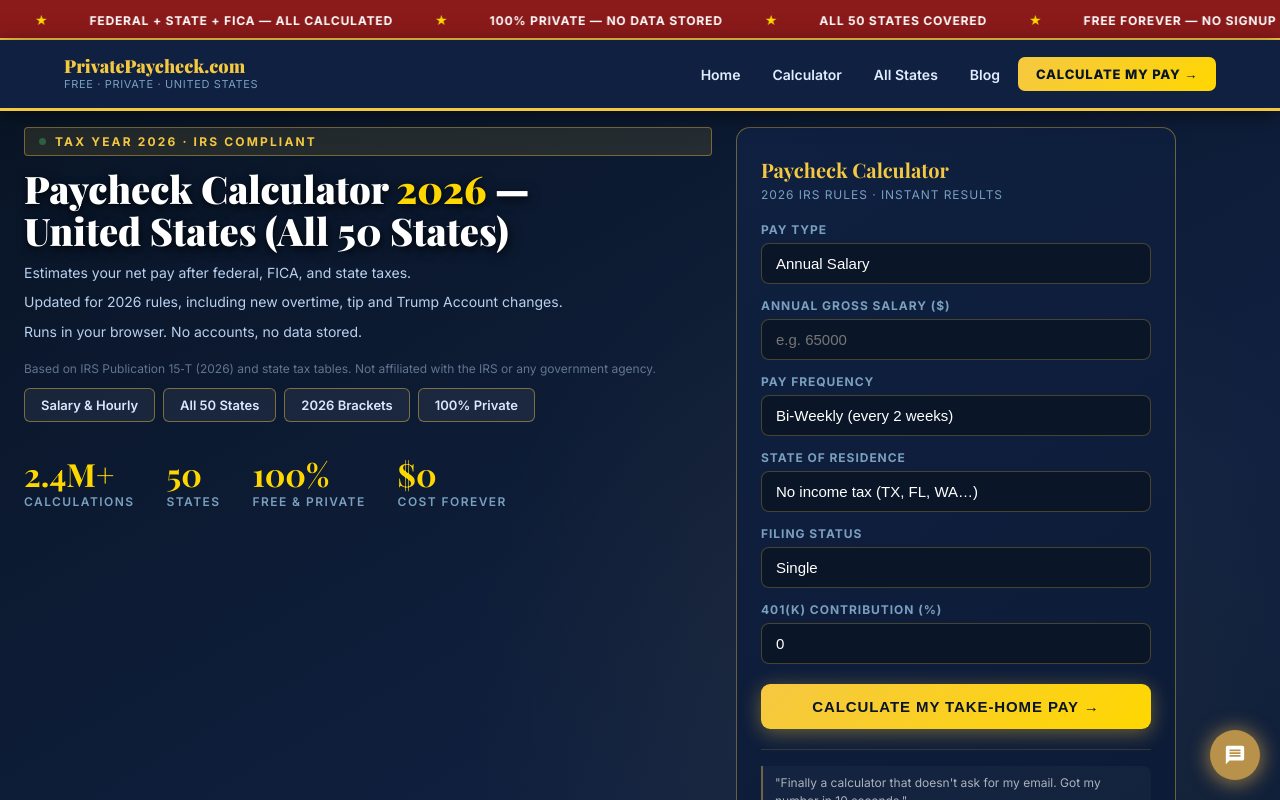
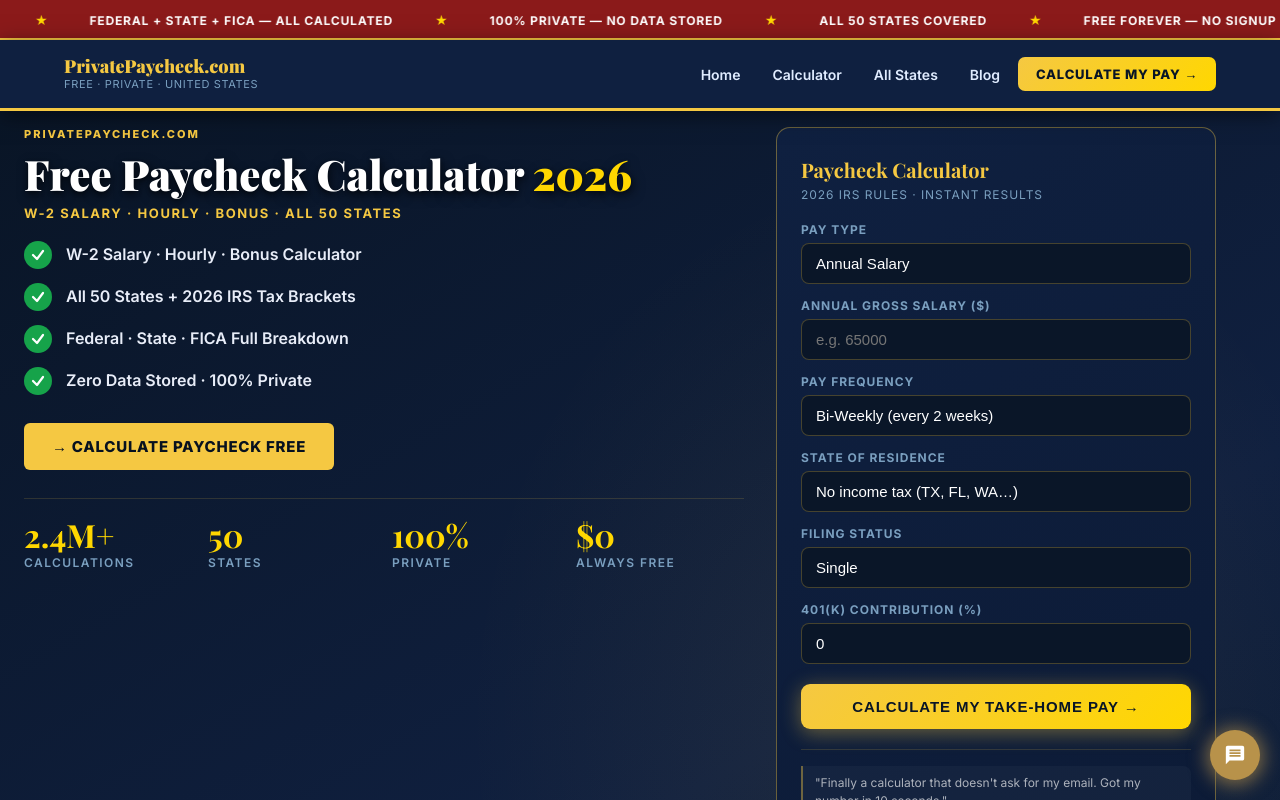
Before and after one commit to devqrcraft-ui/privatepaycheck, a Next.js app: page / in a window 1280 px wide. Shown: the top 800 px of the page. Built offline with nearby package versions, Linux system fonts and the light colour scheme.

Commit message:
ui: hero redesign — banner style with checkmarks, no empty space, CTA button

```diff
--- a/src/app/home-client.tsx
+++ b/src/app/home-client.tsx
@@ -64,7 +64,7 @@ const CSS = `
 
   .hero{background:linear-gradient(150deg,#091526 0%,#102040 55%,#0A1A30 100%);padding:16px 24px 24px;position:relative;overflow:hidden;}
   .hero::after{content:'';position:absolute;inset:0;background:radial-gradient(ellipse 55% 70% at 72% 50%,rgba(245,200,66,.07) 0%,transparent 65%);pointer-events:none;}
-  .hero-inner{max-width:100%;width:100%;margin:0 auto;display:grid;grid-template-columns:1fr minmax(0,520px);gap:24px;align-items:start;position:relative;z-index:1;}
+  .hero-inner{max-width:100%;width:100%;margin:0 auto;display:grid;grid-template-columns:1fr minmax(0,480px);gap:32px;align-items:start;position:relative;z-index:1;}
   .hero-copy{display:flex;flex-direction:column;justify-content:center;}
   .hero-badge{display:inline-flex;align-items:center;gap:9px;background:rgba(245,200,66,.11);border:1px solid rgba(245,200,66,.40);color:#F5C842;font-size:12px;font-weight:700;letter-spacing:0.18em;text-transform:uppercase;padding:6px 14px;border-radius:4px;margin-bottom:12px;}
   .badge-dot{width:7px;height:7px;border-radius:50%;background:#4ADE80;animation:bdpulse 2s infinite;flex-shrink:0;}
@@ -104,7 +104,7 @@ const CSS = `
 
   body{user-select:none;-webkit-user-select:none;}
   input,textarea,select,.selectable{user-select:text;-webkit-user-select:text;}
-@media(max-width:900px){.hero-inner{grid-template-columns:1fr;gap:24px;}.hero{padding:24px 20px 60px;}.feat-grid{grid-template-columns:repeat(2,1fr);}.hero-copy{order:-1;}}
+@media(max-width:900px){.hero-inner{grid-template-columns:1fr;gap:20px;}.hero{padding:20px 16px 32px;}.feat-grid{grid-template-columns:repeat(2,1fr);}.hero-copy{order:-1;}}
   @media(max-width:540px){.hero{padding:16px 12px 32px;}.hero h1{font-size:28px;}.hero-desc{font-size:15px!important;}.pp-section{padding:24px 12px;}.featured-states{padding:24px 12px;}.obbb-section{padding:24px 12px;}.feat-grid{grid-template-columns:1fr;}.feat-card{padding:20px 16px;}.feat-title{font-size:20px!important;}.feat-desc{font-size:16px!important;line-height:1.75!important;}.states-grid{grid-template-columns:repeat(2,1fr);}.salary-grid{grid-template-columns:1fr!important;}.high-income-grid{grid-template-columns:1fr!important;}.s-desc{font-size:16px!important;line-height:1.7!important;}.pp-section h2{font-size:26px!important;}.fs-fact{font-size:16px!important;line-height:1.7!important;}.fs-title{font-size:20px!important;}.fs-rate{font-size:30px!important;}.fs-card{padding:20px 16px;}.s-name{font-size:16px!important;}.s-rate{font-size:15px!important;}.obbb-desc{font-size:15px!important;}.obbb-title{font-size:17px!important;}.stat-n{font-size:28px!important;}.t-n{font-size:26px!important;}.trust{padding:20px 12px;}}
 `;
 
@@ -117,29 +117,37 @@ export default function HomeClient() {
         <div className="hero-inner">
         {/* ── HERO COPY ── */}
         <div className="hero-copy">
-          <div className="hero-badge"><span className="badge-dot"/><span>Tax Year 2026 · IRS Compliant</span></div>
-          <h1>Paycheck Calculator <em>2026</em> —<br/>United States (All 50 States)</h1>
-          <div className="hero-desc">
-            <div style={{display:'flex',flexDirection:'column',gap:8,marginBottom:16}}>
-              <span> Estimates your net pay after federal, FICA, and state taxes.</span>
-              <span> Updated for 2026 rules, including new overtime, tip and Trump Account changes.</span>
-              <span> Runs in your browser. No accounts, no data stored.</span>
-            </div>
-            <p style={{fontSize:12,color:'rgba(184,208,238,0.5)',lineHeight:1.6,margin:0}}>
-              Based on IRS Publication 15‑T (2026) and state tax tables. Not affiliated with the IRS or any government agency.
-            </p>
+          <div style={{fontSize:11,fontWeight:800,color:'#F5C842',letterSpacing:'0.18em',textTransform:'uppercase',marginBottom:10}}>privatepaycheck.com</div>
+          <h1 style={{fontFamily:"'Playfair Display',serif",fontSize:'clamp(28px,3.5vw,42px)',fontWeight:900,lineHeight:1.1,color:'#fff',marginBottom:8}}>
+            Free Paycheck Calculator <em style={{color:'#FFD700',fontStyle:'normal'}}>2026</em>
+          </h1>
+          <div style={{fontSize:13,fontWeight:700,color:'#F5C842',textTransform:'uppercase',letterSpacing:'0.12em',marginBottom:20}}>W-2 Salary · Hourly · Bonus · All 50 States</div>
+
+          <div style={{display:'flex',flexDirection:'column',gap:14,marginBottom:28}}>
+            {[
+              'W-2 Salary · Hourly · Bonus Calculator',
+              'All 50 States + 2026 IRS Tax Brackets',
+              'Federal · State · FICA Full Breakdown',
+              'Zero Data Stored · 100% Private',
+            ].map((item,i) => (
+              <div key={i} style={{display:'flex',alignItems:'center',gap:14}}>
+                <div style={{width:28,height:28,borderRadius:'50%',background:'#16a34a',display:'flex',alignItems:'center',justifyContent:'center',flexShrink:0}}>
+                  <svg width="14" height="14" viewBox="0 0 14 14" fill="none"><polyline points="2,7 6,11 12,3" stroke="#fff" strokeWidth="2.2" strokeLinecap="round" strokeLinejoin="round"/></svg>
+                </div>
+                <span style={{fontSize:16,fontWeight:600,color:'#e8edf8',lineHeight:1.35}}>{item}</span>
+              </div>
+            ))}
           </div>
-          <div className="tags">
-            <span className="tag">Salary & Hourly</span>
-            <span className="tag">All 50 States</span>
-            <span className="tag">2026 Brackets</span>
-            <span className="tag">100% Private</span>
+
+          <div style={{display:'flex',flexWrap:'wrap',gap:12,marginBottom:28}}>
+            <a href="#calculator" style={{background:'#F5C842',color:'#07111f',padding:'14px 28px',borderRadius:6,fontSize:15,fontWeight:800,textDecoration:'none',letterSpacing:'0.05em'}}>→ CALCULATE PAYCHECK FREE</a>
           </div>
-          <div className="stats">
+
+          <div style={{display:'grid',gridTemplateColumns:'repeat(4,1fr)',gap:16,borderTop:'1px solid rgba(245,200,66,0.15)',paddingTop:20}}>
             <div><div className="stat-n">2.4M+</div><div className="stat-l">Calculations</div></div>
             <div><div className="stat-n">50</div><div className="stat-l">States</div></div>
-            <div><div className="stat-n">100%</div><div className="stat-l">Free & Private</div></div>
-            <div><div className="stat-n">$0</div><div className="stat-l">Cost Forever</div></div>
+            <div><div className="stat-n">100%</div><div className="stat-l">Private</div></div>
+            <div><div className="stat-n">$0</div><div className="stat-l">Always Free</div></div>
           </div>
         </div>
           <div id="calculator"><Calculator />
```
